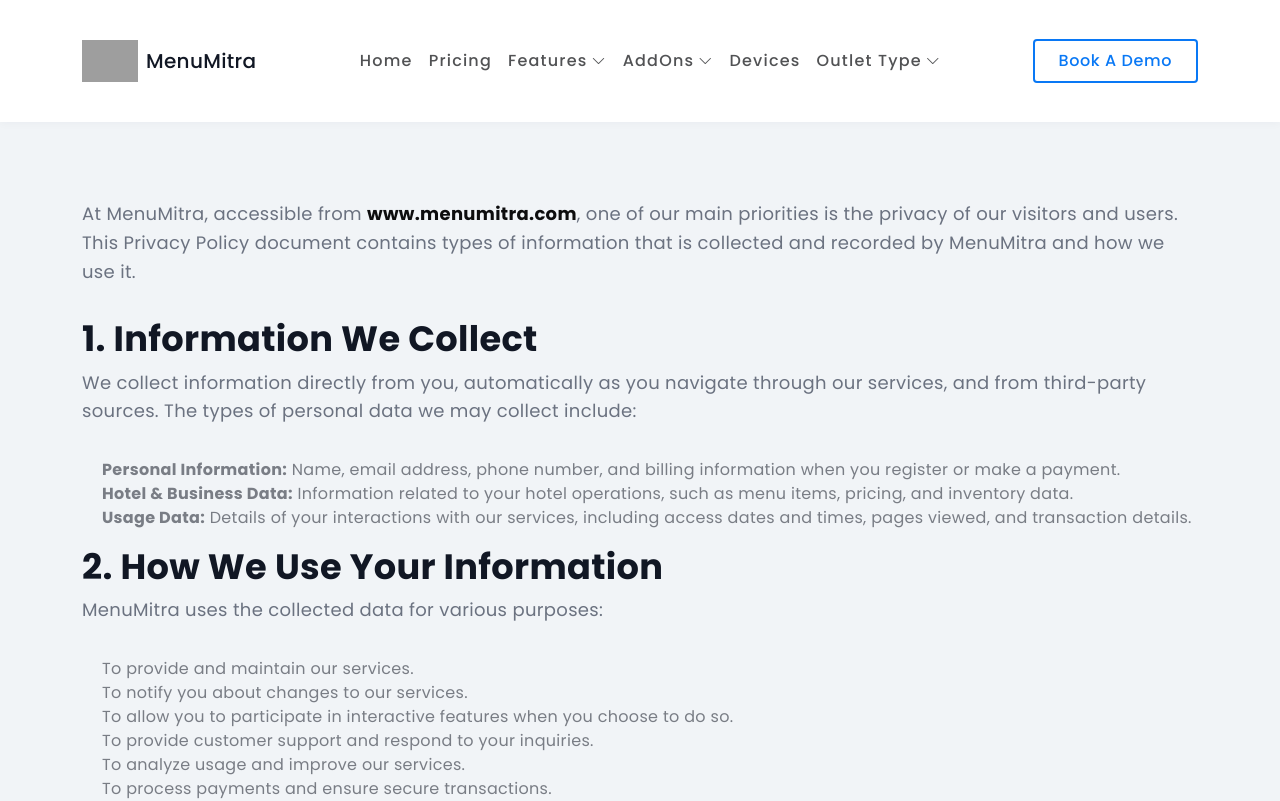
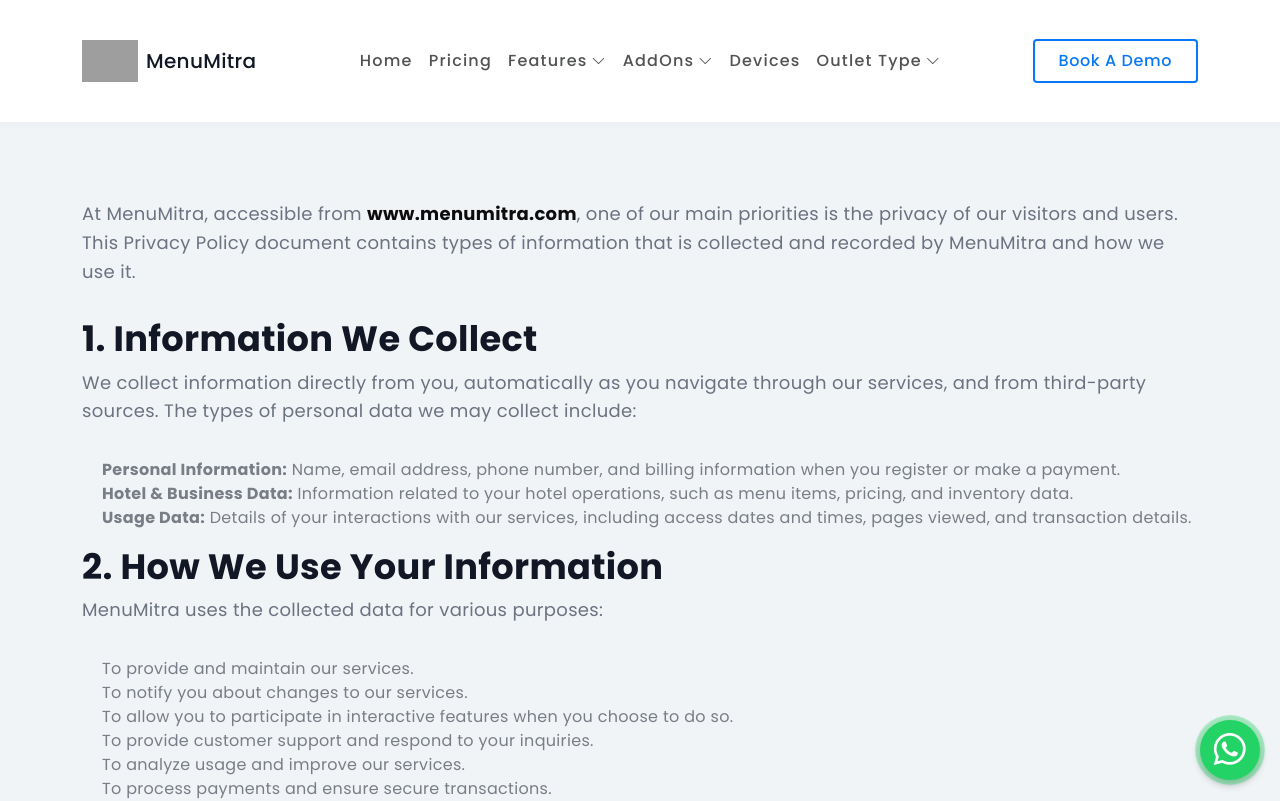
Before and after one commit to Shekru-Labs-India/menumitra_website, a React (Create React App) app: page /privacy in a window 1280 px wide. Shown: the top 801 px of the page. Built offline with nearby package versions, Linux system fonts and the light colour scheme; grey boxes are pictures that could not be loaded.

Commit message:
Add WhatsApp floating action button component and integrate it into App.js for enhanced user interaction.

```diff
--- a/src/App.js
+++ b/src/App.js
@@ -50,6 +50,7 @@
 import Support from "./components/Support";
 import Career from "./components/Career";
 import Devices from "./components/Devices";
+import WhatsAppFAB from "./components/WhatsAppFAB";
 import { useEffect } from 'react';
 
 function App() {
@@ -116,6 +117,7 @@
     <Route path="/privacy_policy" element={<Navigate to="/privacy" replace />} />
     </Routes>
 
+    <WhatsAppFAB />
     </BrowserRouter>
 
 
--- /dev/null
+++ b/src/components/WhatsAppFAB.jsx
@@ -0,0 +1,109 @@
+import React, { useState, useEffect } from 'react';
+
+const WhatsAppFAB = () => {
+  const [showTooltip, setShowTooltip] = useState(false);
+  const [isMobile, setIsMobile] = useState(false);
+  const whatsappNumber = "918600704616";
+  const message = "Hello MenuMitra, I'm interested in your restaurant management solutions and would like to know more details about your services.";
+  const encodedMessage = encodeURIComponent(message);
+
+  useEffect(() => {
+    const checkIfMobile = () => {
+      setIsMobile(window.innerWidth <= 768);
+    };
+
+    checkIfMobile();
+    window.addEventListener('resize', checkIfMobile);
+
+    return () => {
+      window.removeEventListener('resize', checkIfMobile);
+    };
+  }, []);
+
+  const fabStyle = {
+    position: 'fixed',
+    bottom: isMobile ? '16px' : '20px',
+    right: isMobile ? '16px' : '20px',
+    width: isMobile ? '50px' : '60px',
+    height: isMobile ? '50px' : '60px',
+    backgroundColor: '#25D366',
+    color: 'white',
+    borderRadius: '50%',
+    display: 'flex',
+    alignItems: 'center',
+    justifyContent: 'center',
+    boxShadow: '0 4px 8px rgba(0, 0, 0, 0.3)',
+    cursor: 'pointer',
+    zIndex: 9999,
+    textDecoration: 'none',
+    fontSize: isMobile ? '26px' : '32px',
+    transition: 'all 0.3s ease'
+  };
+
+  const pulseRingStyle = {
+    position: 'absolute',
+    top: '0',
+    left: '0',
+    width: '100%',
+    height: '100%',
+    borderRadius: '50%',
+    animation: 'pulse 2s infinite',
+    backgroundColor: '#25D366',
+    opacity: '0.8',
+    zIndex: -1
+  };
+
+  const tooltipStyle = {
+    position: 'absolute',
+    right: '80px',
+    backgroundColor: 'white',
+    color: '#333',
+    padding: '8px 12px',
+    borderRadius: '4px',
+    fontSize: '14px',
+    boxShadow: '0 3px 10px rgba(0, 0, 0, 0.2)',
+    width: '160px',
+    textAlign: 'center',
+    display: showTooltip && !isMobile ? 'block' : 'none',
+    whiteSpace: 'normal',
+    fontWeight: '500'
+  };
+
+  const keyframesStyle = `
+    @keyframes pulse {
+      0% {
+        transform: scale(1);
+        opacity: 0.8;
+      }
+      70% {
+        transform: scale(1.3);
+        opacity: 0;
+      }
+      100% {
+        transform: scale(1.3);
+        opacity: 0;
+      }
+    }
+  `;
+
+  return (
+    <>
+      <style>{keyframesStyle}</style>
+      <a
+        href={`https://wa.me/${whatsappNumber}?text=${encodedMessage}`}
+        style={fabStyle}
+        target="_blank"
+        rel="noopener noreferrer"
+        aria-label="Chat on WhatsApp"
+        onMouseEnter={() => setShowTooltip(true)}
+        onMouseLeave={() => setShowTooltip(false)}
+      >
+        <div style={pulseRingStyle}></div>
+        <i className="bi bi-whatsapp"></i>
+        <div style={tooltipStyle}>Chat with us on WhatsApp</div>
+      </a>
+    </>
+  );
+};
+
+export default WhatsAppFAB;
```
